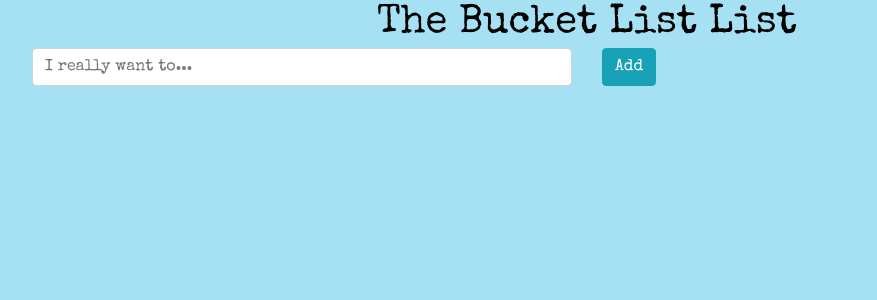
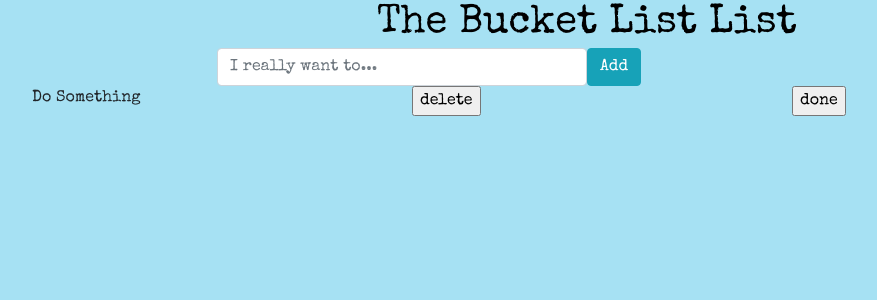
Before and after one commit to emmastockton/bucketlist-app-frontend, a React app: page / in a window 1280 px wide. Shown: the top 300 px of the page, without its empty margins (53-930 px from the left). Built offline with nearby package versions, Linux system fonts and the light colour scheme.

Commit message:
Small amendments

```diff
--- a/src/App.js
+++ b/src/App.js
@@ -2,22 +2,24 @@ import React, { Component } from 'react';
 import Header from './components/Header';
 import InputBox from './components/InputBox';
 import SubmitButton from './components/SubmitButton';
+import TaskList from './components/TaskList';
 
 class App extends Component {
   render() {
     return (
-      <div class="container">
-        <div class="row" md={{offset: 3}}>
+      <div className="container">
+        <div className="row" md={{offset: 3}}>
           <Header />
         </div>
-        <div class="row">
-          <div class="col-sm">
+        <div className="row justify-content-center no-gutters">
+          <div className="col-4">
             <InputBox />
           </div>
-          <div class="col-sm">
+          <div className="col-4">
             <SubmitButton />
           </div>
         </div>
+          <TaskList />
       </div>
     );
   }
--- a/src/components/InputBox.js
+++ b/src/components/InputBox.js
@@ -3,13 +3,13 @@ import React from 'react';
 class InputBox extends React.Component {
 
     render() {
-        return (<input type="text" class="form-control" placeholder="I really want to..."></input>);
+        return (<input style={styles.InputBox} type="text" class="form-control" placeholder="I really want to..."></input>);
     }
 
 }
 
 const styles = {
-    inputBox : {
+    InputBox : {
 
     }
 };
--- /dev/null
+++ b/src/components/Task.js
@@ -0,0 +1,24 @@
+import React from 'react';
+
+class Task extends React.Component {
+
+    render() {
+        return (
+            <div className="row">
+                <div className="col">
+                    Do Something
+                </div>
+                <div className="col">
+                    <input type="button" value="delete" />
+                </div>
+                <div className="col">
+                    <input type="button" value="done" />
+                </div>
+            </div>
+        );
+    }
+
+}
+
+
+export default Task;
--- /dev/null
+++ b/src/components/TaskList.js
@@ -0,0 +1,17 @@
+import React from 'react';
+import Task from './Task';
+
+class TaskList extends React.Component {
+
+    render() {
+        return (
+            <div>
+                <Task />
+            </div>
+        );
+    }
+
+}
+
+
+export default TaskList;
```
